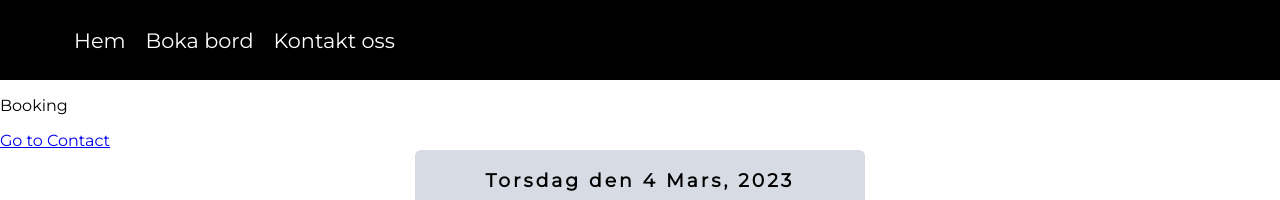
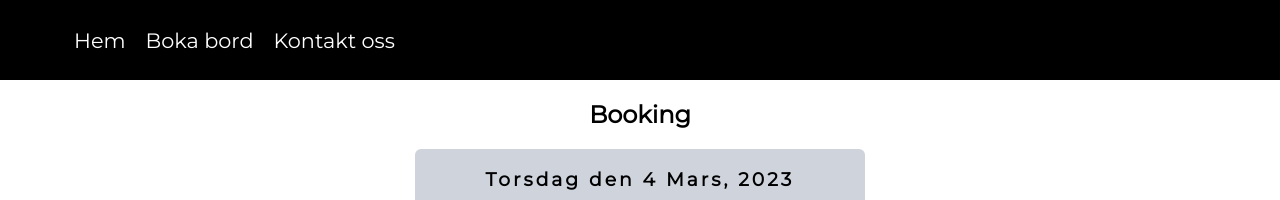
Before and after one commit to mcsahlin/reacturangen, a React (Create React App) app: page /booking in a window 1280 px wide. Shown: the top 200 px of the page. Built offline with nearby package versions, Linux system fonts and the light colour scheme; no server answers.

Commit message:
renamed some files

```diff
--- a/src/components/BookingCalendar.tsx
+++ b/src/components/BookingCalendar.tsx
@@ -1,6 +1,6 @@
 import React from 'react';
 import { useState, useEffect } from 'react';
-import { CalenderContainer, BannerContainer, BorderContainer, DaysContainer, DaysBorderBoxes, DateBorderBox, TableBody} from '../../src/styles/Booking.style';
+import { CalenderContainer, BannerContainer, BorderContainer, DaysContainer, DaysBorderBoxes, DateBorderBox, TableBody} from '../styles/BookingCalender.style';
 
 export const BookingCalendar = () => {
 	const [loading, setLoading] = useState<boolean>(true);
--- a/src/components/pages/Booking.tsx
+++ b/src/components/pages/Booking.tsx
@@ -1,13 +1,16 @@
 import { Link } from 'react-router-dom';
 import { BookingCalendar } from '../BookingCalendar';
+import { BookingHeading, BookingContainer } from '../../styles/BookingPage.style';
 
 export const Booking = () => {
 	return (
 		// TEST CODE
-		<>
-			<p>Booking</p>
-			<Link to='/contact'>Go to Contact</Link>
+		<BookingContainer>
+			<BookingHeading >Booking</BookingHeading>
 			<BookingCalendar />
-		</>
+			<>
+			<img src='' alt=''/>
+			</>
+		</BookingContainer>
 	);
 };
--- a/src/styles/Booking.style.js
+++ b/src/styles/BookingCalender.style.js
@@ -12,12 +12,13 @@ flex-direction: column;
 align-items: center;
 width: 450px;
 height: 450px;
-background-color: rgba(206, 211, 220, 0.8);
+background-color: rgba(206, 211, 220);
 border-radius: 6px;
 `;
 
 export const BannerContainer = styled.div`
 letter-spacing: 3px;
+border-bottom: 1px solid #2C2F33;
 `;
 
 export const DaysContainer = styled.div`
@@ -44,7 +45,7 @@ transition: .5s all;
 
 &:hover{
     background-color: #CED3DC;
-    box-shadow: 0 0 3px 0;
+    box-shadow: 0 3px 6px 0;
 }
 `;
 
--- /dev/null
+++ b/src/styles/BookingPage.style.js
@@ -0,0 +1,12 @@
+import styled from "styled-components";
+
+export const BookingContainer = styled.section`
+display: flex;
+flex-direction: column;
+justify-content: center;
+`;
+
+export const BookingHeading = styled.h2`
+display: flex;
+justify-content: center;
+`;
```
